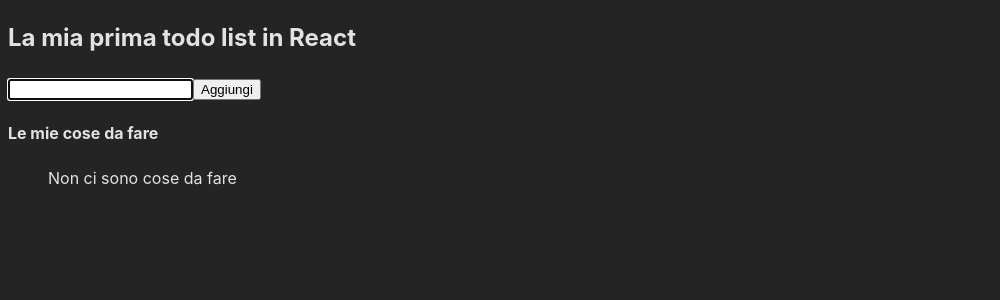
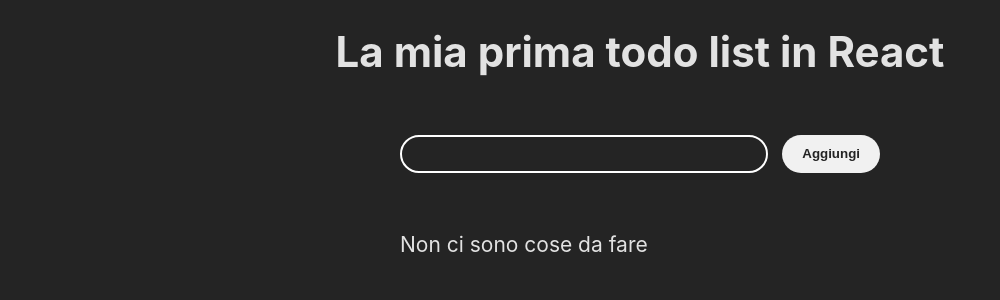
Before and after one commit to Michele-S2001/react-todo-list, a React (Vite) app: page / in a window 1280 px wide. Shown: the top 300 px of the page, without its empty margins (0-1000 px from the left). Built offline with nearby package versions, Linux system fonts and the light colour scheme.

Commit message:
ADD > Some basic global styling to all elements

```diff
--- a/package.json
+++ b/package.json
@@ -21,6 +21,7 @@
     "eslint-plugin-react": "^7.33.2",
     "eslint-plugin-react-hooks": "^4.6.0",
     "eslint-plugin-react-refresh": "^0.4.5",
+    "sass": "^1.71.1",
     "vite": "^5.1.4"
   }
 }
--- a/src/App.jsx
+++ b/src/App.jsx
@@ -1,6 +1,7 @@
 import { useState } from "react"
 import TaskInput from "./components/TaskInput"
 import TasksList from "./components/TasksList"
+import './style.scss';
 
 function App() {
 
@@ -20,9 +21,11 @@ function App() {
 
   return (
     <>
-      <h2>La mia prima todo list in React</h2>
-      <TaskInput handleTask={AddTask} />
-      <TasksList todos={myTasks} deleteTask={DeleteTask} />
+      <h2 className="page-title">La mia prima todo list in React</h2>
+      <div className="content">
+        <TaskInput handleTask={AddTask} />
+        <TasksList todos={myTasks} deleteTask={DeleteTask} />
+      </div>
     </>
   )
 }
--- a/src/components/TaskInput.jsx
+++ b/src/components/TaskInput.jsx
@@ -42,12 +42,13 @@ function TaskInput ({ handleTask }) {
     <>
       <div className="input-wrap">
         <input
+          className="text-field"
           type="text"
           onKeyUp={addTaskWithEnterKey}
           onChange={HandleInputChange}
           value={inputValue}
           required autoFocus/>
-        <button onClick={addTaskToList}>Aggiungi</button>
+        <button className="add-btn" onClick={addTaskToList}>Aggiungi</button>
       </div>
       {messageError === false ? ('') : (
         <span className="errorMessage">
--- a/src/components/TasksList.jsx
+++ b/src/components/TasksList.jsx
@@ -8,11 +8,10 @@ function TasksList({ todos, deleteTask }) {
 
   return (
     <>
-      <h4>Le mie cose da fare</h4>
       <ul className="tasksList">
         {todos.length > 0 ? (todos.map((task, i) => (
-          <li key={i}>
-            {task}
+          <li className="current-task" key={i}>
+            <p className="inner-text">{task}</p>
             <span className="deleteTask" onClick={() => handleTaskDeleting(task)}>cancella</span>
           </li>
         ))
--- a/src/index.css
+++ b/src/index.css
@@ -12,3 +12,24 @@
   -webkit-font-smoothing: antialiased;
   -moz-osx-font-smoothing: grayscale;
 }
+
+* {
+  margin: 0;
+  padding: 0;
+  box-sizing: border-box;
+}
+
+input[type="text"] {
+  border: none;
+  background-color: transparent;
+  outline: none;
+}
+
+button {
+  background-color: transparent;
+  border: none;
+}
+
+ul, ol {
+  list-style: none;
+}
--- /dev/null
+++ b/src/style.scss
@@ -0,0 +1,89 @@
+//Stile globale
+
+.page-title {
+  text-align: center;
+  font-size: clamp(26px, 5vw, 42px);
+  margin-bottom: 32px;
+  padding: 20px 10px;
+}
+
+.content {
+  padding: 0 10px;
+  max-width: 500px;
+  margin: 0 auto;
+
+  .input-wrap {
+    display: flex;
+    gap: 14px;
+    flex-wrap: wrap;
+    margin-bottom: 56px;
+    justify-content: space-around;
+
+    .text-field {
+      flex-grow: 1;
+      border: 2px solid white;
+      line-height: 34px;
+      border-radius: 21px;
+      padding: 0 14px;
+      font-size: 18px;
+      min-width: 100px;
+    }
+
+    .add-btn {
+      background-color: #f1f1f1;
+      color: #242424;
+      font-weight: bold;
+      line-height: 34px;
+      padding: 0 20px;
+      border-radius: 20px;
+      transition: 100ms ease-in;
+      cursor: pointer;
+
+      &:active {
+        background-color: #999999;
+        color: #f1f1f1;
+      }
+    }
+  }
+
+  .errorMessage {
+    text-align: center;
+    display: block;
+    font-weight: bold;
+    color: rgb(231, 0, 0);
+    margin: 20px 0;
+    font-size: 21px;
+  }
+
+  .tasksList {
+    display: flex;
+    flex-direction: column;
+    gap: 24px;
+    font-size: 21px;
+
+    .current-task {
+      display: flex;
+      align-items: center;
+
+      .inner-text::first-letter {
+        text-transform: uppercase;
+      }
+
+      span {
+        display: inline-block;
+        margin-left: auto;
+        cursor: pointer;
+        background-color: rgb(148, 1, 1);
+        font-weight: bold;
+        font-size: 18px;
+        padding: 0 10px;
+        line-height: 24px;
+        border-radius: 14px;
+
+        &:hover {
+          background-color: rgb(238, 38, 38);
+        }
+      }
+    }
+  }
+}
```
Also changed, not shown: 1 other file (tests, documents, lock files or other folders).
